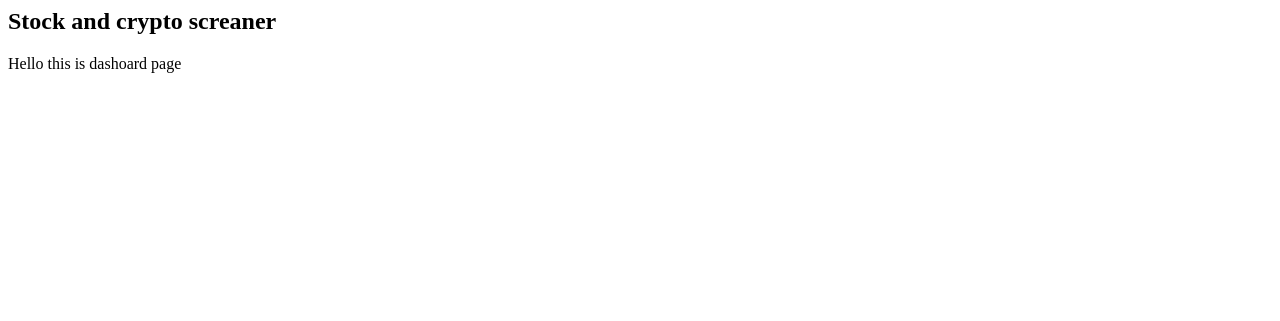
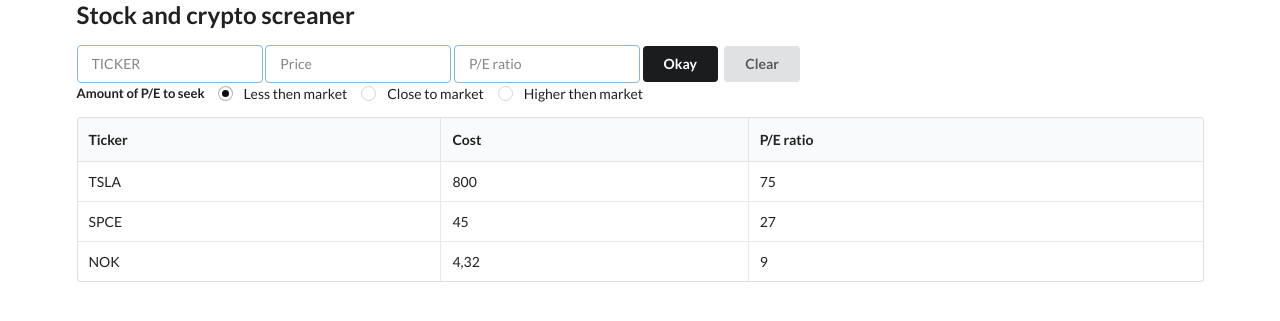
Before and after one commit to excludemenot/crypto, a FastAPI app: page / in a window 1280 px wide. Shown: the top 321 px of the page. Run offline with FastAPI, Linux system fonts and the light colour scheme; some libraries are stand-ins or nearby versions.

Commit message:
some gui

```diff
--- /dev/null
+++ b/crypto/db.py
@@ -0,0 +1,13 @@
+from sqlalchemy import create_engine
+from sqlalchemy.ext.declarative import declarative_base
+from sqlalchemy.orm import sessionmaker
+
+SQLALCHEMY_DATABASE_URL = "sqlite:///./sql_app.db"
+
+
+engine = create_engine(
+    SQLALCHEMY_DATABASE_URL, connect_args={"check_same_thread": False}
+)
+SessionLocal = sessionmaker(autocommit=False, autoflush=False, bind=engine)
+
+Base = declarative_base()
--- a/crypto/main.py
+++ b/crypto/main.py
@@ -1,10 +1,25 @@
-from fastapi import FastAPI, Request
+import models
+from fastapi import FastAPI, Request, Depends
 from fastapi.templating import Jinja2Templates
+from sqlalchemy.orm import Session
+from db import SessionLocal, engine
+from pydantic import BaseModel
 
 app = FastAPI()
 
-templates = Jinja2Templates(directory=" templates ")
+models.Base.metadata.create_all(bind=engine)
 
+templates = Jinja2Templates(directory="templates")
+
+class StockRequest(BaseModel):
+    symbol:str
+
+def get_db():
+    try:
+        db = SessionLocal()
+        yield db
+    finally:
+        db.close()
 
 @app.get("/")
 async def dashboard(request: Request):
@@ -16,7 +31,7 @@ async def dashboard(request: Request):
     })
 
 @app.post("/stock")
-def create_stock():
+def create_stock(stock_request: StockRequest, db: Session = Depends(get_db)):
     """""
     creates a stock and saves it to database
     """""
--- a/crypto/templates/layout.html
+++ b/crypto/templates/layout.html
@@ -1,11 +1,17 @@
 <html>
     <head>
         <title>Stock + crypto screaner</title>
+        <link rel="stylesheet" href="https://cdn.jsdelivr.net/npm/semantic-ui@2.4.2/dist/semantic.min.css">
+        <script src="https://code.jquery.com/jquery-3.1.1.min.js" integrity="sha256-hVVnYaiADRTO2PzUGmuLJr8BLUSjGIZsDYGmIJLv2b8=" crossorigin="anonymous"></script>
+        <script src="https://cdn.jsdelivr.net/npm/semantic-ui@2.4.2/dist/semantic.min.js"></script>
     </head>
     <body>
+
+     <div class="ui container">
     <h2>Stock and crypto screaner</h2>
+         {% block content %}
+         {% endblock %}
+     </div>
 
-    {% block content %}
-    {% endblock %}
     </body>
 </html>
--- a/crypto/templates/main.html
+++ b/crypto/templates/main.html
@@ -2,6 +2,73 @@
 
 {% block content %}
 
-Hello this is dashoard page
+
+<div class="ui input focus">
+  <input type="text" placeholder="TICKER">
+</div>
+
+<div class="ui input focus">
+  <input type="text" placeholder="Price">
+</div>
+
+<div class="ui input focus">
+  <input type="text" placeholder="P/E ratio">
+</div>
+
+<button class="ui secondary button">
+  Okay
+</button>
+<button class="ui button">
+  Clear
+</button>
+
+<div class="ui form">
+  <div class="inline fields">
+    <label>Amount of P/E to seek</label>
+    <div class="field">
+      <div class="ui radio checkbox">
+        <input type="radio" name="frequency" checked="checked">
+        <label>Less then market</label>
+      </div>
+    </div>
+    <div class="field">
+      <div class="ui radio checkbox">
+        <input type="radio" name="frequency">
+        <label>Close to market</label>
+      </div>
+    </div>
+    <div class="field">
+      <div class="ui radio checkbox">
+        <input type="radio" name="frequency">
+        <label>Higher then market</label>
+      </div>
+    </div>
+  </div>
+</div>
+
+<table class="ui celled table">
+  <thead>
+    <tr><th>Ticker</th>
+    <th>Cost</th>
+    <th>P/E ratio</th>
+  </tr></thead>
+  <tbody>
+    <tr>
+      <td data-label="Name">TSLA</td>
+      <td data-label="Age">800</td>
+      <td data-label="Job">75</td>
+    </tr>
+    <tr>
+      <td data-label="Name">SPCE</td>
+      <td data-label="Age">45</td>
+      <td data-label="Job">27</td>
+    </tr>
+    <tr>
+      <td data-label="Name">NOK</td>
+      <td data-label="Age">4,32</td>
+      <td data-label="Job">9</td>
+    </tr>
+  </tbody>
+</table>
 
 {% endblock %}
```
Also changed, not shown: crypto/models.py (added, +15 -0 lines), crypto/sql_app.db (added).
